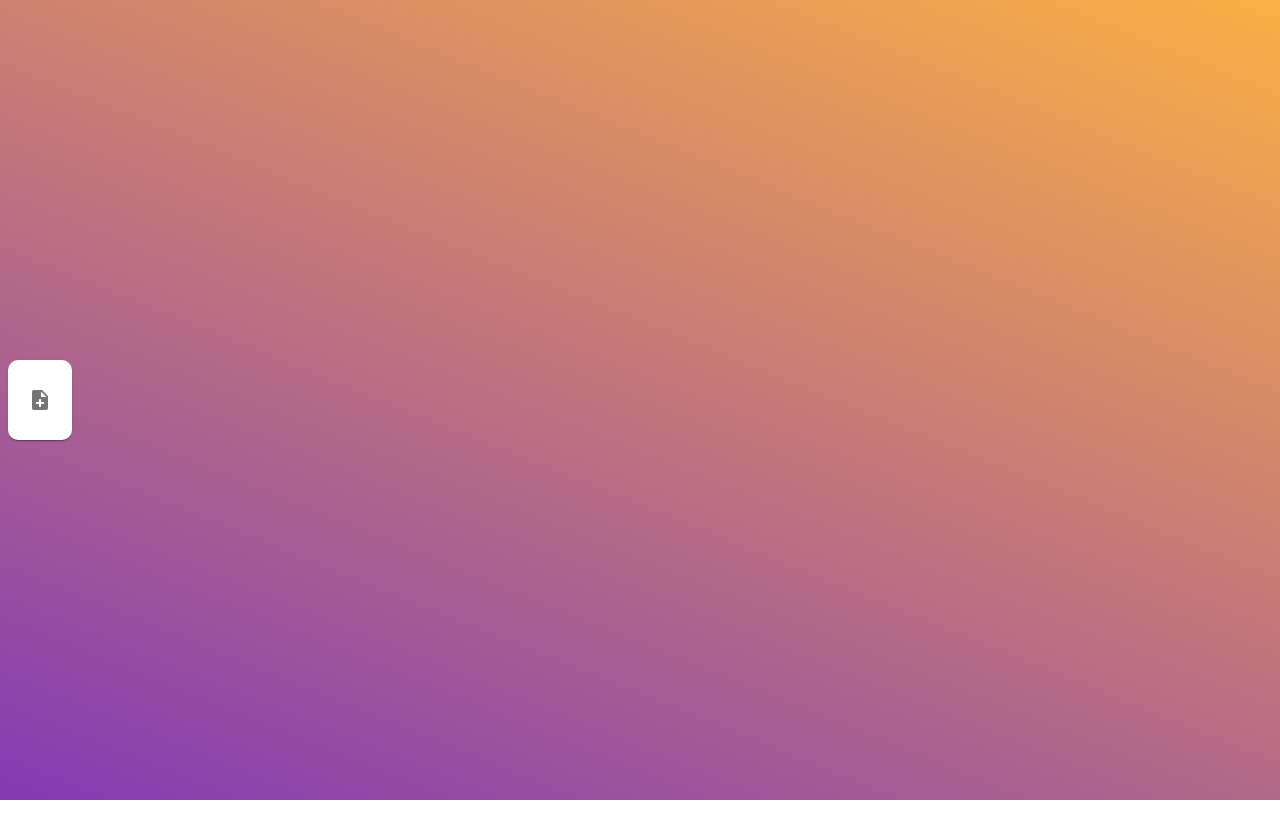
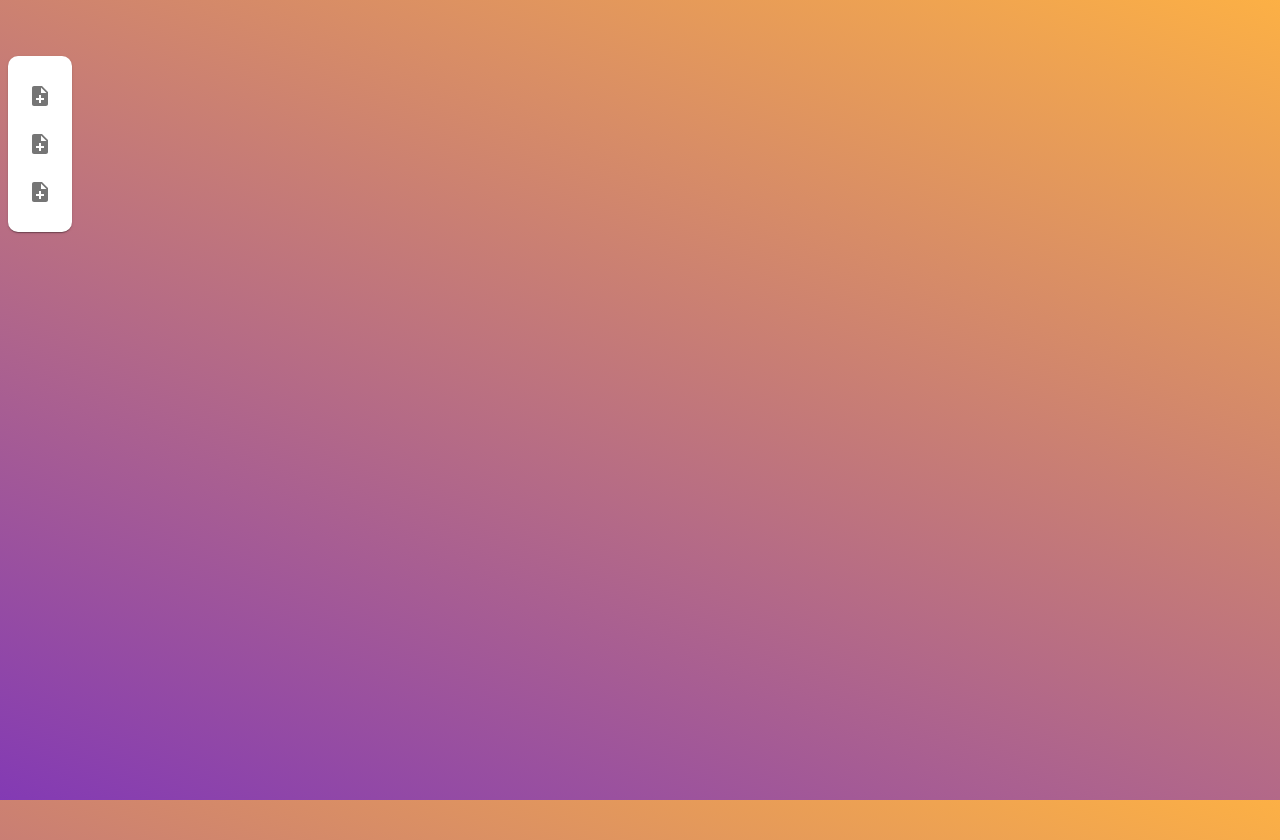
Before and after one commit to herrmondlicht/engine-fe, a React (Create React App) app: page / in a window 1280 px wide. Before the commit the page ends 800 px from the top, so only its background shows below. Built offline with nearby package versions, Linux system fonts and the light colour scheme; the HTML template or start-up script is replaced by a standard one.

Commit message:
feat(sidemenu): improve sidemenu

```diff
--- a/src/components/HomePage/HomePage.js
+++ b/src/components/HomePage/HomePage.js
@@ -26,11 +26,6 @@ const useStyles = makeStyles(theme => ({
       padding: theme.spacing(1),
       height: "100vh"
     },
-    [theme.breakpoints.down("sm")]: {
-      width: "100vw",
-      padding: theme.spacing(1),
-      height: theme.mixins.toolbar.minHeight
-    }
   },
   container: {
     flex: 1,
--- a/src/components/SideMenu/SideMenu.js
+++ b/src/components/SideMenu/SideMenu.js
@@ -1,5 +1,5 @@
-import React from "react";
-import { makeStyles, Grid, Paper, IconButton } from "@material-ui/core";
+import React, { useState } from "react";
+import { makeStyles, Grid, Paper, IconButton, BottomNavigation, BottomNavigationAction, isWidthDown, withWidth, isWidthUp } from "@material-ui/core";
 import { NoteAdd } from "@material-ui/icons";
 import { Link } from "react-router-dom";
 
@@ -7,46 +7,107 @@ const useStyles = makeStyles(theme => ({
   sideMenuContainer: {
     height: "100%",
     width: "100%",
-    position: "relative"
+    position: "relative",
+    [theme.breakpoints.up("sm")]: {
+      marginTop: theme.spacing(6)
+    }
+
   },
   sideMenu: {
     minHeight: theme.spacing(10),
+    padding: `${theme.spacing(2)}px 0`,
     width: `100%`,
-    display: "flex",
-    flexDirection: "column",
-    justifyContent: "center",
-    justifyItems: "center"
   }
 }));
 
-export const createSideMenu = () => {
-  const SideMenu = () => {
+
+function SideMenu({ setSelectedItem, selectedItem }) {
   const classes = useStyles();
+
+  const changeSelectedItem = (name) => () => setSelectedItem(name)
+
   return (
     <Grid
       container
       direction="column"
-        justify="center"
-        alignItems="center"
       className={classes.sideMenuContainer}
     >
       <Paper className={classes.sideMenu}>
+        <Grid container
+          justify="center"
+          alignItems="center"
+          direction="column"
+        >
           <Grid item container justify="center">
             <IconButton
               aria-label="delete"
               width={50}
               component={Link}
               to="/addnewcar"
+              onClick={changeSelectedItem("addnewcar")}
+              color={selectedItem === "addnewcar" ? "secondary" : ""}
             >
               <NoteAdd />
             </IconButton>
           </Grid>
+          <Grid item container justify="center">
+            <IconButton
+              aria-label="delete"
+              width={50}
+              component={Link}
+              to="/addnewcar"
+              onClick={changeSelectedItem("addnewcar2")}
+              color={selectedItem === "addnewcar2" ? "secondary" : ""}
+            >
+              <NoteAdd />
+            </IconButton>
+          </Grid>
+          <Grid item container justify="center">
+            <IconButton
+              aria-label="delete"
+              width={50}
+              component={Link}
+              to="/addnewcar"
+              onClick={changeSelectedItem("addnewcar3")}
+              color={selectedItem === "addnewcar3" ? "secondary" : ""}
+            >
+              <NoteAdd />
+            </IconButton>
+          </Grid>
+        </Grid>
       </Paper>
     </Grid>
   );
+}
+
+export const createMenu = () => {
+  const Menu = ({ width }) => {
+    const [selectedItem, setSelectedItem] = useState();
+    return (
+      <>
+        {isWidthDown("sm", width) &&
+          <BottomNavigation
+            value={selectedItem}
+            onChange={(event, newValue) => {
+              setSelectedItem(newValue);
+            }}
+            >
+            <BottomNavigationAction label="Nova OS" icon={<NoteAdd />} />
+            <BottomNavigationAction label="Nova OS" icon={<NoteAdd />} />
+            <BottomNavigationAction label="Nova OS" icon={<NoteAdd />} />
+          </BottomNavigation>
+        }
+        {isWidthUp("sm", width) &&
+          <SideMenu
+            selectedItem={selectedItem}
+            setSelectedItem={setSelectedItem} />
+        }
+
+      </>
+    )
+  }
+
+  return Menu;
 };
 
-  return SideMenu;
-};
-
-export default createSideMenu();
+export default withWidth()(createMenu());
```
Lines whose indentation alone changed are shown as unchanged.
